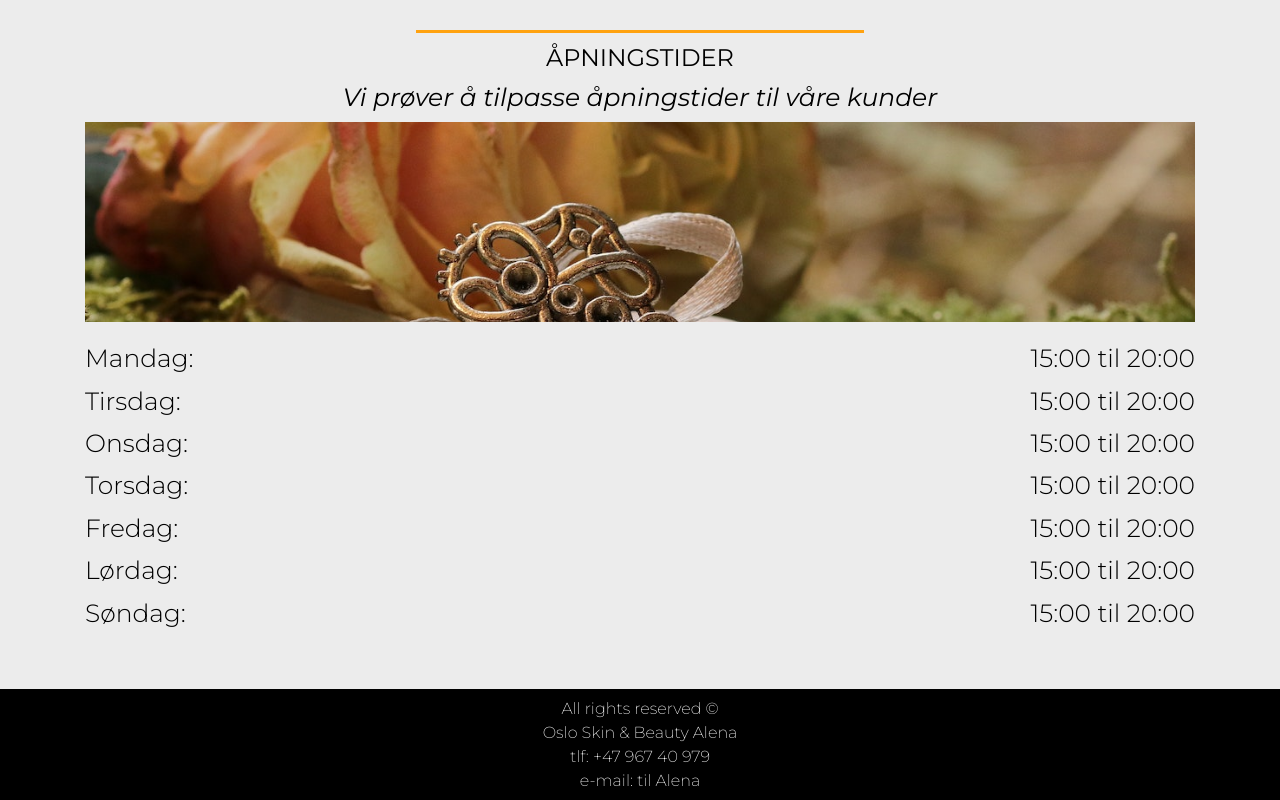
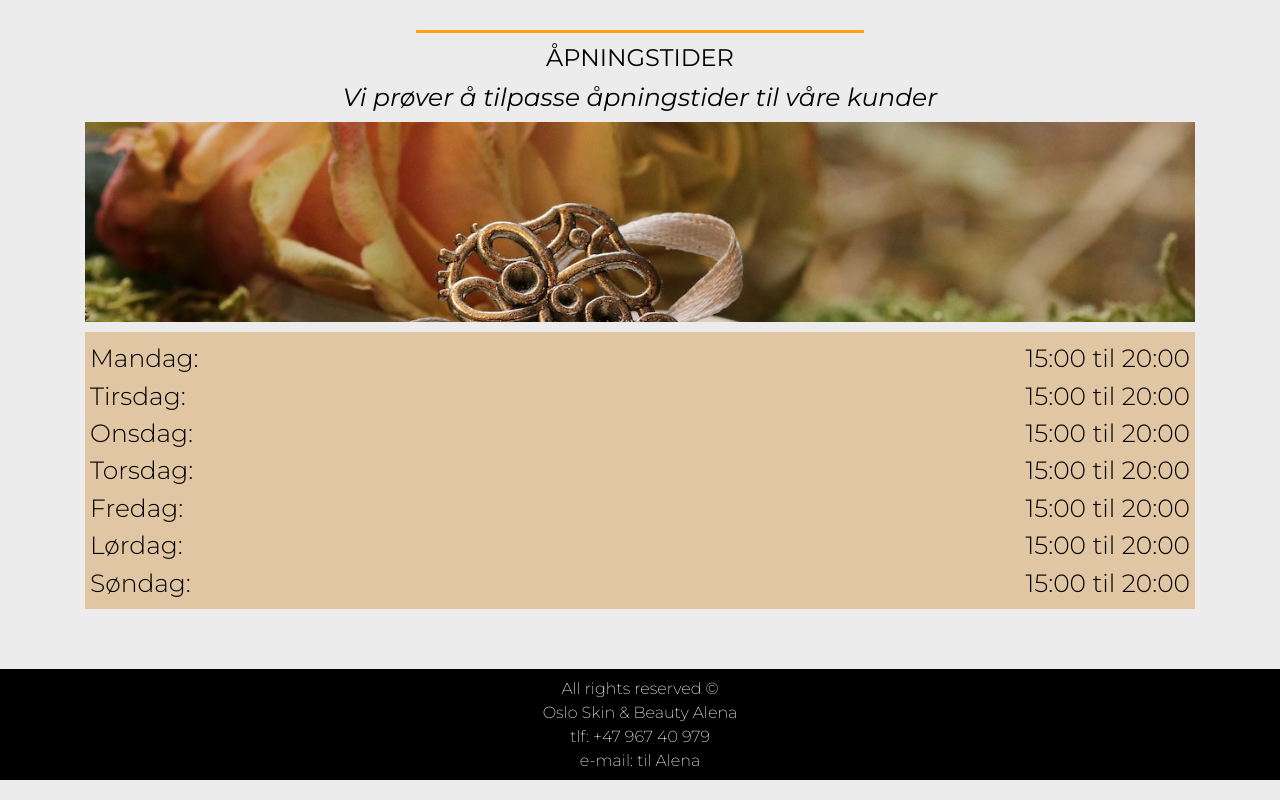
Before and after one commit to MariuszRozycki/skin-beauty, a plain HTML site: page index.html in a window 1280 px wide. Shown: the part 1787-2587 px from the top of the page. Drawn offline with Linux system fonts and the light colour scheme.

Commit message:
Add background

```diff
--- a/css/home-about.css
+++ b/css/home-about.css
@@ -24,7 +24,9 @@
 
 .opening-hours--details {
   display: grid;
-  row-gap: 10px;
+  row-gap: 5px;
+  background-color: var(--color-no12);
+  padding: 10px 5px;
 }
 
 .opening-hours--details li p {
--- a/css/variables.css
+++ b/css/variables.css
@@ -19,6 +19,7 @@ font-family: 'Roboto', sans-serif;
   --color-no9: #000000;
   --color-no10: #17daa3;
   --color-no11: #631D04;
+  --color-no12: #deb887b6;
 
   /* font-size standard*/
   --normal-font-size: 1rem;
```
Also changed, not shown: index.html (+12 -6 lines).
